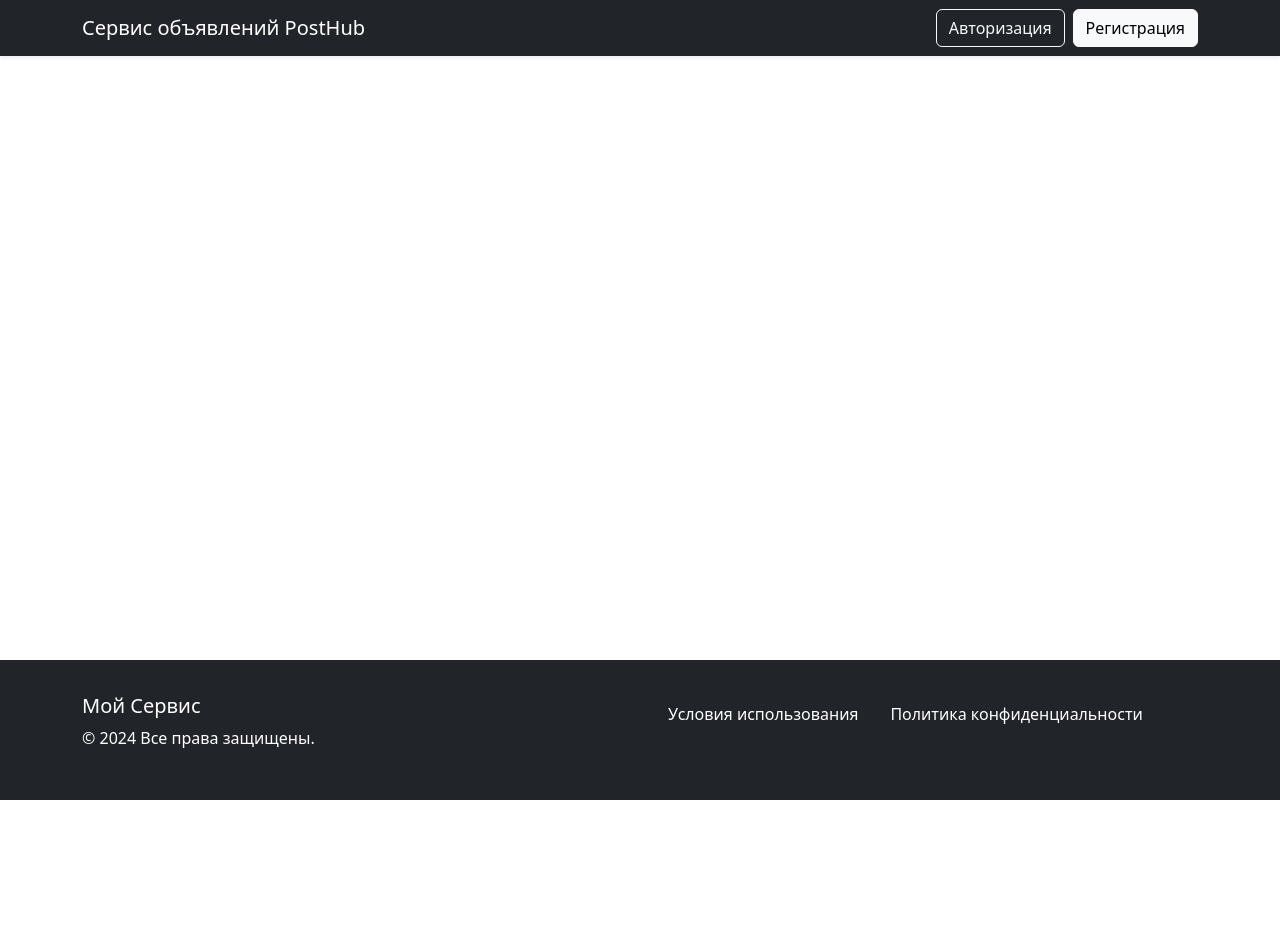
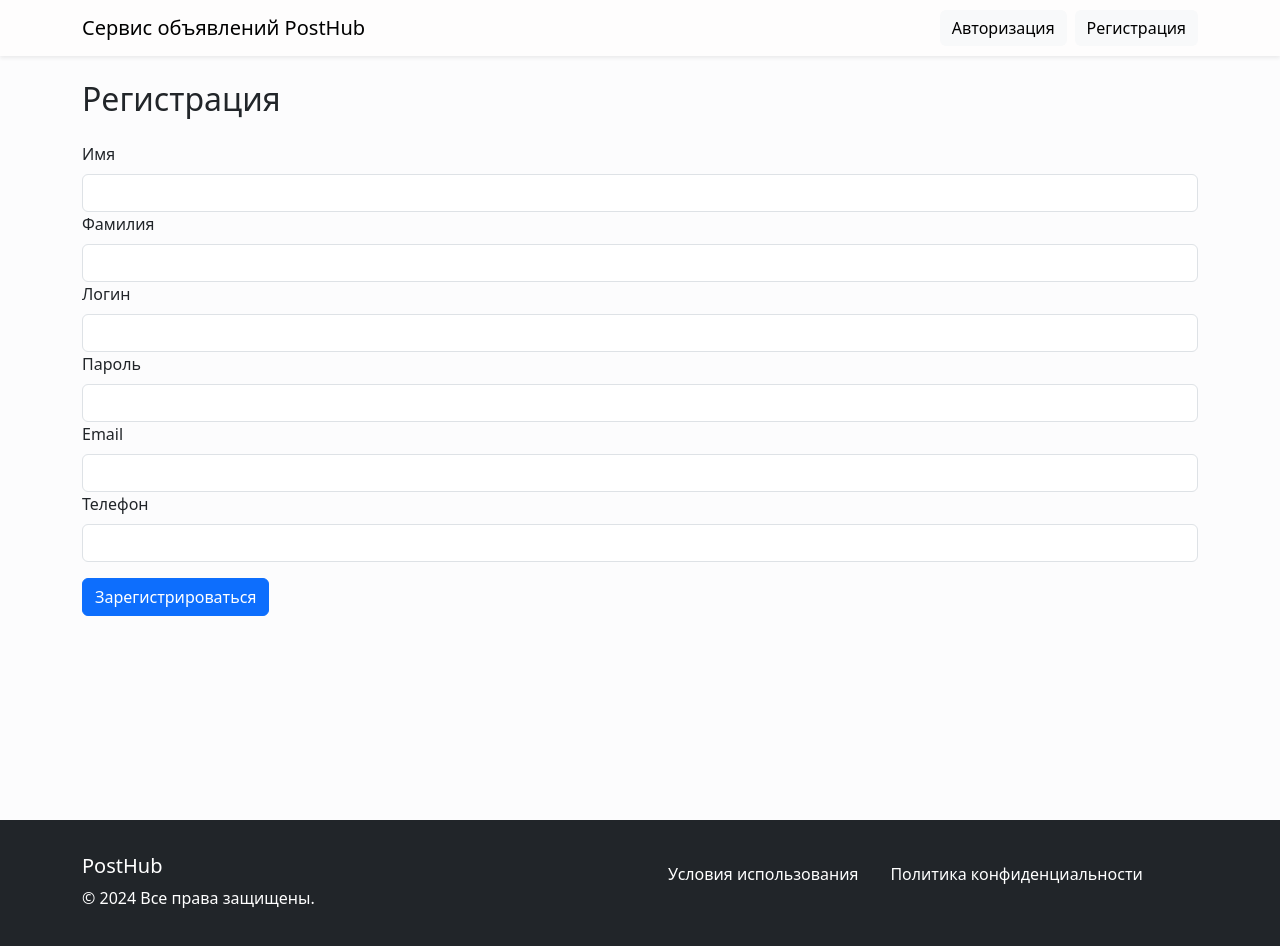
Before and after one commit to denismusoev/clickboard-frontend, a React (Create React App) app: page /register in a window 1280 px wide. Shown: the top 946 px of the page. Before the commit the page ends 800 px from the top, so only its background shows below. Built offline with nearby package versions, Linux system fonts and the light colour scheme.

Commit message:
Переделан модуль авторизации и регистрации

```diff
--- a/src/AppRouter.css
+++ b/src/AppRouter.css
@@ -2,7 +2,7 @@
 .app-wrapper {
     display: flex;
     flex-direction: column;
-    min-height: 100vh; /* Высота экрана */
+    min-height: 120vh; /* Высота экрана */
 }
 
 .content {
--- a/src/AppRouter.js
+++ b/src/AppRouter.js
@@ -8,6 +8,8 @@ import AdList from './pages/AdList';
 import AdDetail from './pages/AdDetail';
 import {Footer, Header} from "./components/HeaderFooter";
 import HomePage from "./pages/HomePage";
+import Signup from "./pages/Signup";
+import Signin from "./pages/Signin";
 
 const AnimatedRoutes = () => {
     const location = useLocation(); // Получаем текущее местоположение для ключа анимации
@@ -35,6 +37,8 @@ const AnimatedRoutes = () => {
                     <Route path="/" element={<motion.div {...pageTransition}><AdList /></motion.div>}/>
                     <Route path="/ads/:id" element={<motion.div {...pageTransition}><AdDetail /></motion.div>}/>
                     <Route path="/home" element={<motion.div {...pageTransition}><HomePage /></motion.div>}/>
+                    <Route path="/register" element={<motion.div {...pageTransition}><Signup  /></motion.div>}/>
+                    <Route path="/signin" element={<motion.div {...pageTransition}><Signin  /></motion.div>}/>
                 </Routes>
                 {/*</div>*/}
             </AnimatePresence>
@@ -44,75 +48,17 @@ const AnimatedRoutes = () => {
 
 const AppRouter = () => {
     return (
-        <div className="app-wrapper" style={{ backgroundColor: "#ffffff"}}>
-            <Header />
-            <div className="content">
-                <Router>
-                    <AnimatedRoutes />
-                </Router>
+        <Router>
+            <div className="app-wrapper" style={{backgroundColor: "#fcfcfd"}}>
+                <Header/>
+                <div className="content">
+                    <AnimatedRoutes/>
+                </div>
+                <Footer/>
             </div>
-            <Footer />
-        </div>
+        </Router>
     );
 };
 
 
-
-
-
-
-
-
-
-
-
-
-
-
-
-
-
-
-
-
-
-
-
-
-
-
-
-
-
-
-
-
-
-
-
-
-
-
-
-
-
-
-
-
-
-
-
-
-
-
-
-
-
-
-
-
-
-
-
-
 export default AppRouter;
--- a/src/components/HeaderFooter.js
+++ b/src/components/HeaderFooter.js
@@ -1,18 +1,61 @@
 import React from 'react';
 import { Navbar, Nav, Container, Button, Row, Col } from 'react-bootstrap';
+import { useNavigate } from 'react-router-dom';
 
 function Header() {
+    const navigate = useNavigate();
+    const username = localStorage.getItem('username');
+
+    const handleLogout = () => {
+        localStorage.removeItem('username');
+        localStorage.removeItem('token'); // Удаление токена при выходе
+        navigate('/signin'); // Перенаправление на страницу авторизации
+    };
+
     return (
-        <Navbar bg="dark" variant="dark" expand="lg" className="shadow-sm">
+        <Navbar style={{ backgroundColor: "#fefdfd" }} variant="light" expand="lg" className="shadow-sm">
             <Container>
-                <Navbar.Brand href="/">
+                <Navbar.Brand href="/home">
                     Сервис объявлений PostHub
                 </Navbar.Brand>
                 <Navbar.Toggle aria-controls="basic-navbar-nav" />
                 <Navbar.Collapse id="basic-navbar-nav">
                     <Nav className="ms-auto">
-                        <Button variant="outline-light" href="/login" className="me-2">Авторизация</Button>
-                        <Button variant="light" href="/register">Регистрация</Button>
+                        {username ? (
+                            <>
+                                <Button
+                                    variant="outline-dark"
+                                    href="/profile"
+                                    className="me-2 border-0"
+                                >
+                                    Профиль
+                                </Button>
+                                <Button
+                                    variant="outline-danger"
+                                    onClick={handleLogout}
+                                    className="border-0"
+                                >
+                                    Выйти
+                                </Button>
+                            </>
+                        ) : (
+                            <>
+                                <Button
+                                    variant="light"
+                                    href="/signin"
+                                    className="me-2 border-0"
+                                >
+                                    Авторизация
+                                </Button>
+                                <Button
+                                    variant="light"
+                                    href="/register"
+                                    className="border-0"
+                                >
+                                    Регистрация
+                                </Button>
+                            </>
+                        )}
                     </Nav>
                 </Navbar.Collapse>
             </Container>
@@ -26,7 +69,7 @@ function Footer() {
             <Container>
                 <Row className="py-4">
                     <Col md={6} className="text-center text-md-start">
-                        <h5>Мой Сервис</h5>
+                        <h5>PostHub</h5>
                         <p>© {new Date().getFullYear()} Все права защищены.</p>
                     </Col>
                     <Col md={6} className="text-center text-md-end">
--- /dev/null
+++ b/src/pages/Signin.js
@@ -0,0 +1,68 @@
+import React, { useState } from 'react';
+import axios from 'axios';
+import { Form, Button, Container, Alert } from 'react-bootstrap';
+import {useNavigate} from "react-router-dom";
+
+function Signin() {
+    const navigate = useNavigate();
+    const [formData, setFormData] = useState({
+        username: '',
+        password: ''
+    });
+
+    const [message, setMessage] = useState('');
+    const [error, setError] = useState(false);
+
+    const handleChange = (e) => {
+        setFormData({ ...formData, [e.target.name]: e.target.value });
+    };
+
+    const handleSubmit = async (e) => {
+        e.preventDefault();
+        try {
+            const response = await axios.post('http://localhost:8080/authenticate', formData);
+            localStorage.setItem('token', response.data.token); // Сохранение токена
+            localStorage.setItem('username', response.data.username); // Сохранение токена
+            navigate("/home");
+            setMessage('Авторизация прошла успешно!');
+            setError(false);
+        } catch (error) {
+            setMessage(error.response.data.message || 'Ошибка при авторизации');
+            setError(true);
+        }
+    };
+
+    return (
+        <Container>
+            <h2 className="my-4">Авторизация</h2>
+            {message && <Alert variant={error ? 'danger' : 'success'}>{message}</Alert>}
+            <Form onSubmit={handleSubmit}>
+                <Form.Group controlId="username">
+                    <Form.Label>Логин</Form.Label>
+                    <Form.Control
+                        type="text"
+                        name="username"
+                        value={formData.username}
+                        onChange={handleChange}
+                        required
+                    />
+                </Form.Group>
+                <Form.Group controlId="password">
+                    <Form.Label>Пароль</Form.Label>
+                    <Form.Control
+                        type="password"
+                        name="password"
+                        value={formData.password}
+                        onChange={handleChange}
+                        required
+                    />
+                </Form.Group>
+                <Button variant="primary" type="submit" className="mt-3">
+                    Войти
+                </Button>
+            </Form>
+        </Container>
+    );
+}
+
+export default Signin;
--- /dev/null
+++ b/src/pages/Signup.js
@@ -0,0 +1,110 @@
+import React, { useState } from 'react';
+import axios from 'axios';
+import { Form, Button, Container, Alert } from 'react-bootstrap';
+import {useNavigate} from "react-router-dom";
+
+function Signup() {
+    const navigate = useNavigate();
+    const [formData, setFormData] = useState({
+        firstname: '',
+        lastname: '',
+        username: '',
+        password: '',
+        email: '',
+        phone: ''
+    });
+
+    const [message, setMessage] = useState('');
+    const [error, setError] = useState(false);
+
+    const handleChange = (e) => {
+        setFormData({ ...formData, [e.target.name]: e.target.value });
+    };
+
+    const handleSubmit = async (e) => {
+        e.preventDefault();
+        try {
+            const response = await axios.post('http://localhost:8080/register', formData);
+            setMessage(response.data.message);
+            navigate("/signin");
+            setError(false);
+        } catch (error) {
+            setMessage(error.response.data.message || 'Ошибка при регистрации');
+            setError(true);
+        }
+    };
+
+    return (
+        <Container>
+            <h2 className="my-4">Регистрация</h2>
+            {message && <Alert variant={error ? 'danger' : 'success'}>{message}</Alert>}
+            <Form onSubmit={handleSubmit}>
+                <Form.Group controlId="firstname">
+                    <Form.Label>Имя</Form.Label>
+                    <Form.Control
+                        type="text"
+                        name="firstname"
+                        value={formData.firstname}
+                        onChange={handleChange}
+                        required
+                    />
+                </Form.Group>
+                <Form.Group controlId="lastname">
+                    <Form.Label>Фамилия</Form.Label>
+                    <Form.Control
+                        type="text"
+                        name="lastname"
+                        value={formData.lastname}
+                        onChange={handleChange}
+                        required
+                    />
+                </Form.Group>
+                <Form.Group controlId="username">
+                    <Form.Label>Логин</Form.Label>
+                    <Form.Control
+                        type="text"
+                        name="username"
+                        value={formData.username}
+                        onChange={handleChange}
+                        required
+                    />
+                </Form.Group>
+                <Form.Group controlId="password">
+                    <Form.Label>Пароль</Form.Label>
+                    <Form.Control
+                        type="password"
+                        name="password"
+                        value={formData.password}
+                        onChange={handleChange}
+                        required
+                    />
+                </Form.Group>
+                <Form.Group controlId="email">
+                    <Form.Label>Email</Form.Label>
+                    <Form.Control
+                        type="email"
+                        name="email"
+                        value={formData.email}
+                        onChange={handleChange}
+                        required
+                    />
+                </Form.Group>
+                <Form.Group controlId="phone">
+                    <Form.Label>Телефон</Form.Label>
+                    <Form.Control
+                        type="text"
+                        name="phone"
+                        value={formData.phone}
+                        onChange={handleChange}
+                        required
+                    />
+                </Form.Group>
+                <Button variant="primary" type="submit" className="mt-3">
+                    Зарегистрироваться
+                </Button>
+            </Form>
+        </Container>
+    );
+}
+
+export default Signup;
```
Also changed, not shown: src/pages/AdDetail.js (+31 -25 lines), src/pages/AdList.js (+10 -12 lines), src/pages/HomePage.js (+4 -4 lines).
